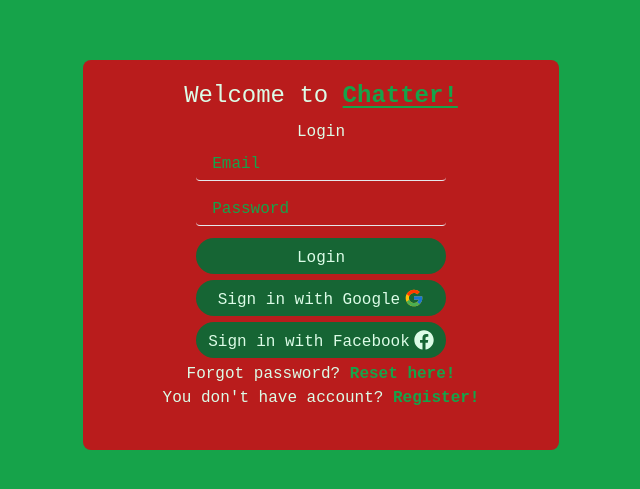
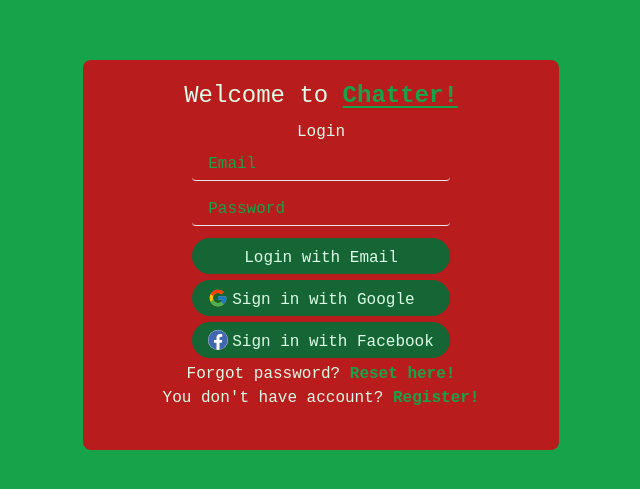
Before and after one commit to DezBooM/Chatter, a React (Vite) app: page /login in a window 1280 px wide. Shown: the part 145-634 px from the top of the page, without its empty margins (319-959 px from the left). Built offline with nearby package versions, Linux system fonts and the light colour scheme; no server answers; a web font is replaced by a local one.

Commit message:
small design changes

```diff
--- a/src/pages/Login.jsx
+++ b/src/pages/Login.jsx
@@ -115,27 +115,28 @@ function Login() {
                 type="submit"
                 onSubmit={handleSubmit}
               >
-                Login
+                Login with Email
               </button>
               <button
-                className="bg-green-800 hover:bg-green-900 rounded-full pt-2 pb-1 flex justify-center items-center"
+                className="bg-green-800 hover:bg-green-900 rounded-full px-4 pt-2 pb-1 flex items-center"
                 type="button"
                 onClick={handleGoogleAuth}
               >
-                Sign in with Google{" "}
-                <span className="ml-1 mb-1 text-xl">
+                {" "}
+                <span className="mr-1 mb-1 text-xl">
                   <FcGoogle />
                 </span>
+                Sign in with Google{" "}
               </button>
               <button
-                className="bg-green-800 hover:bg-green-900 rounded-full px-3 pt-2 pb-1 flex justify-center items-center"
+                className="bg-green-800 hover:bg-green-900 rounded-full px-4 pt-2 pb-1 flex items-center"
                 type="button"
                 onClick={handleFacebookAuth}
               >
-                Sign in with Facebook{" "}
-                <span className="ml-1 mb-1 text-xl">
+                <span className="mr-1 mb-1 text-xl text-[#4267B2] bg-white rounded-full">
                   <FaFacebook />
                 </span>
+                Sign in with Facebook{" "}
               </button>
             </div>
             {error && (
```
